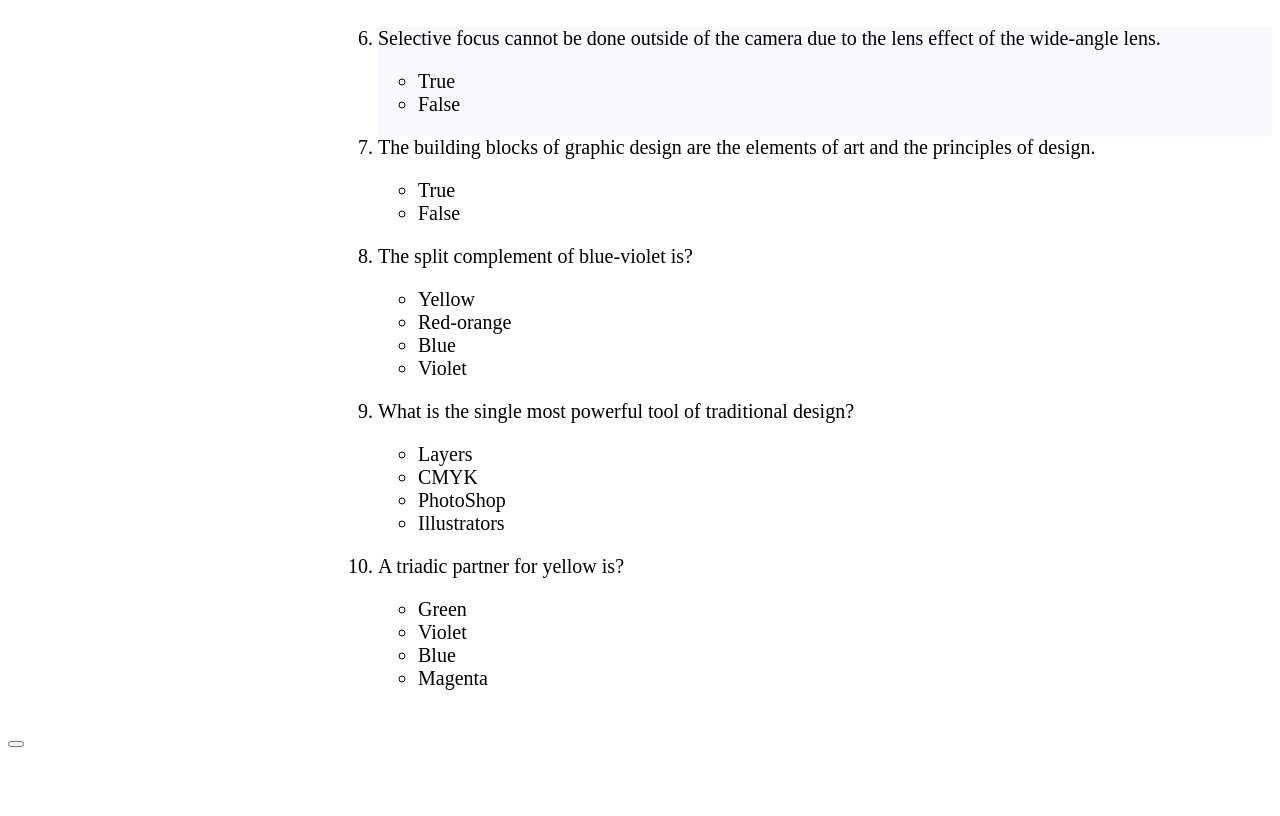
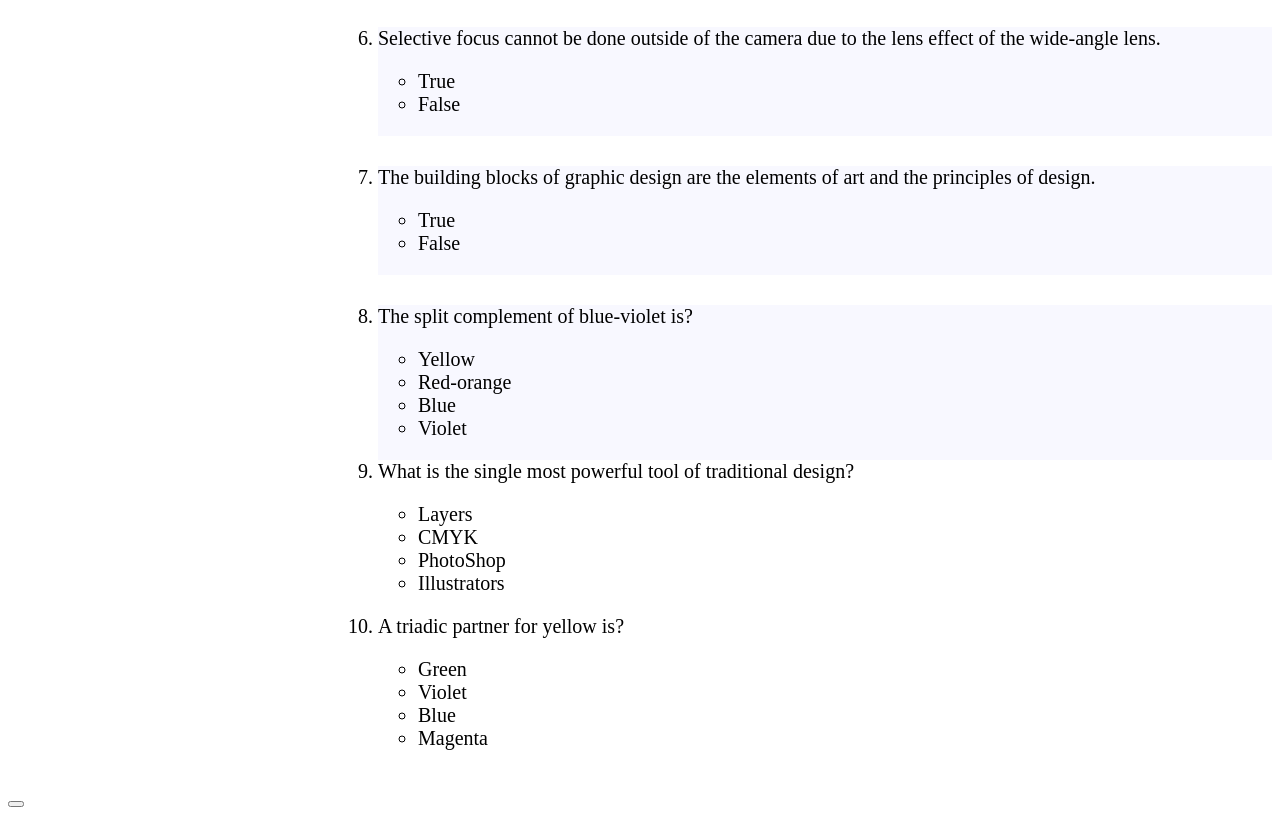
Before and after one commit to Bonyonte/ip_3, a plain HTML site: page index.html in a window 1280 px wide. Shown: the part 1002-1818 px from the top of the page. Before the commit the page ends 1758 px from the top, so only its background shows below. Drawn offline with Linux system fonts and the light colour scheme.

Commit message:
design and add background colors of list7 and 8

```diff
--- a/Assets/css/index.css
+++ b/Assets/css/index.css
@@ -38,3 +38,11 @@ ul{
     background-color: ghostwhite;
     margin-top: 30px;
 }
+#list7{
+    background-color: ghostwhite;
+    margin-top: 30px;
+}
+#list8{
+    background-color: ghostwhite;
+    margin-top: 30px;
+}
```
